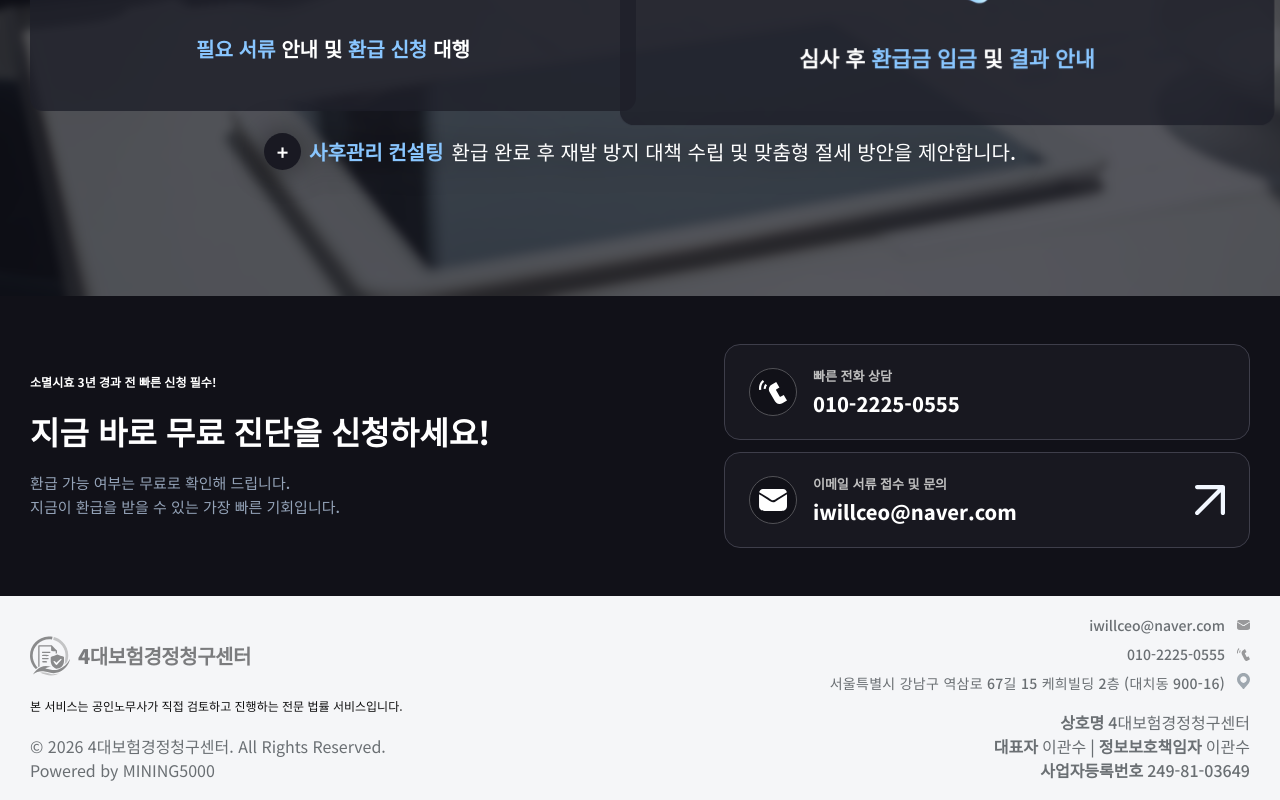
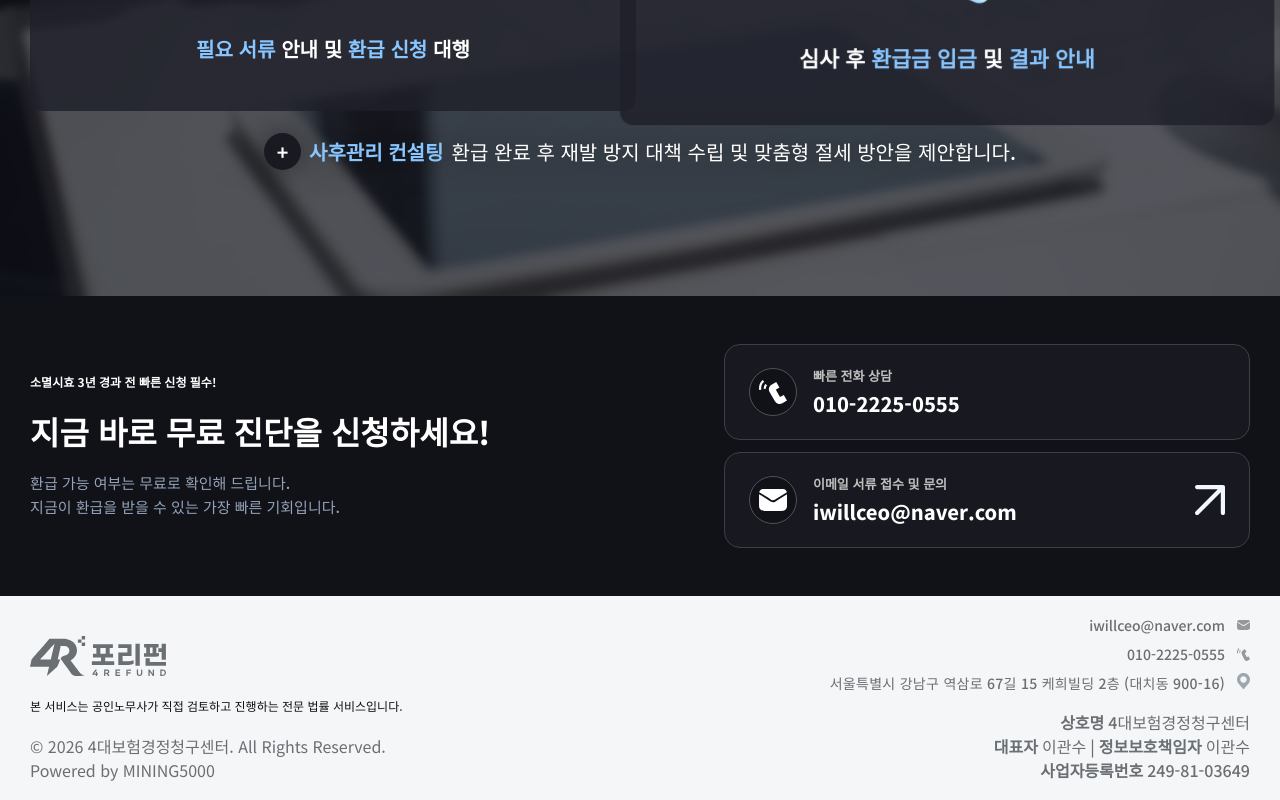
Before and after one commit to leekwansootv-creator/4refund, a Next.js app: page / in a window 1280 px wide. Shown: the part 8229-9029 px from the top of the page. Built offline with nearby package versions, Linux system fonts and the light colour scheme.

Commit message:
feat(landing): 푸터 로고 교체

```diff
--- a/src/features/landing-page/components/landing-responsive.module.css
+++ b/src/features/landing-page/components/landing-responsive.module.css
@@ -944,10 +944,6 @@
     gap: 36px;
   }
 
-  .footerBrandText {
-    font-size: 18px;
-  }
-
   .footerNotice,
   .footerAddressText,
   .footerBusiness {
--- a/src/features/landing-page/components/site-footer.tsx
+++ b/src/features/landing-page/components/site-footer.tsx
@@ -18,22 +18,17 @@ export function SiteFooter() {
       >
         <div className="flex flex-col items-start gap-5">
           <a
-            className={`${responsiveStyles.interactiveControl} ${responsiveStyles.footerBrand} flex items-center gap-2 rounded-sm focus-visible:outline-3 focus-visible:outline-offset-4 focus-visible:outline-[var(--color-brand-primary)]`}
+            aria-label="페이지 상단으로 이동"
+            className={`${responsiveStyles.interactiveControl} ${responsiveStyles.footerBrand} flex items-center rounded-sm focus-visible:outline-3 focus-visible:outline-offset-4 focus-visible:outline-[var(--color-brand-primary)]`}
             href="#top"
           >
             <Image
               aria-hidden="true"
-              src={LANDING_ASSETS.icons.logo}
+              src={LANDING_ASSETS.icons.footerLogo}
               alt=""
-              width={40}
+              width={136}
               height={40}
-              className="opacity-50 grayscale"
             />
-            <span
-              className={`${responsiveStyles.footerBrandText} text-xl leading-none font-black tracking-[-0.5px] text-[#7b7c7e]`}
-            >
-              {LANDING_CONTENT.brandName}
-            </span>
           </a>
           <p
             className={`${responsiveStyles.footerNotice} font-[family-name:var(--font-noto-sans-kr)] text-xs leading-4 font-normal text-[#101010]`}
--- a/src/features/landing-page/constants/landing-assets.ts
+++ b/src/features/landing-page/constants/landing-assets.ts
@@ -9,6 +9,7 @@ function toLandingAssetPath(path: `/assets/landing/${string}`) {
  */
 export const LANDING_ASSETS = {
   icons: {
+    footerLogo: toLandingAssetPath("/assets/landing/icons/footer-logo.svg"),
     headerLogo: toLandingAssetPath("/assets/landing/icons/header-logo.svg"),
     logo: toLandingAssetPath("/assets/landing/icons/logo.svg"),
     phone: toLandingAssetPath("/assets/landing/icons/phone.svg"),
```
Also changed, not shown: public/assets/landing/icons/footer-logo.svg (added), 1 other file (tests, documents, lock files or other folders).
